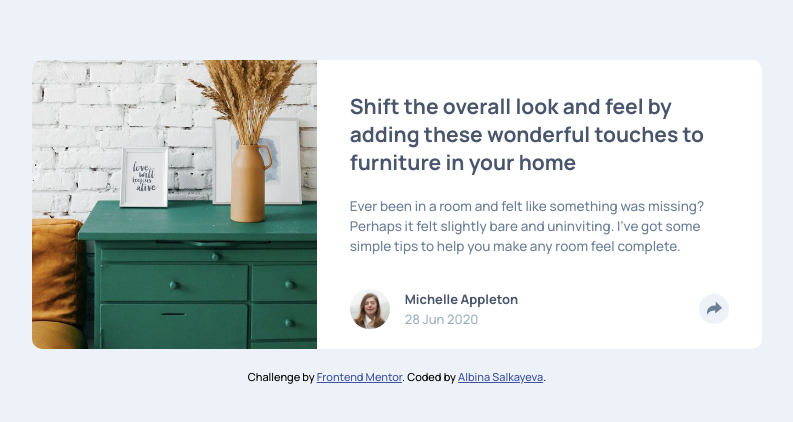
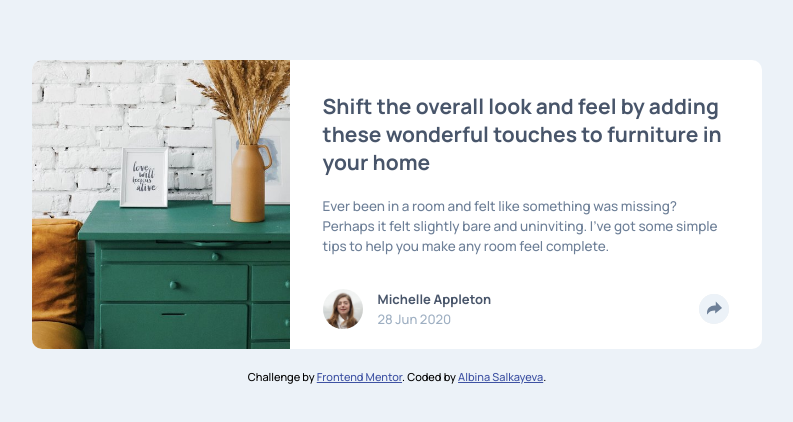
Before and after one commit to albina0104/article-preview-component, a website: page site/index.html in a window 1280 px wide. Shown: the part 178-600 px from the top of the page, without its empty margins (243-1036 px from the left). Drawn offline with nearby package versions, Linux system fonts and the light colour scheme; files that its build step writes are made by us from their sources.

Commit message:
Fix image display on Firefox

```diff
--- a/site/index.html
+++ b/site/index.html
@@ -16,7 +16,9 @@
 <body>
   <main>
     <section class="preview-card">
-      <img class="preview-card__image" src="images/drawers.jpg" alt="">
+      <div class="preview-card__image-wrap">
+        <img class="preview-card__image" src="images/drawers.jpg" alt="">
+      </div>
       <div class="preview-card__content">
         <h1 class="heading">
           Shift the overall look and feel by adding these wonderful
--- a/site/scss/_components.scss
+++ b/site/scss/_components.scss
@@ -33,8 +33,7 @@ main {
   border-radius: rem(10px) rem(10px) 0 0;
 
   @include desktop {
-    width: 39%;
-    height: unset;
+    height: 100%;
     object-position: left;
     border-radius: rem(10px) 0 0 rem(10px);
   }
```
